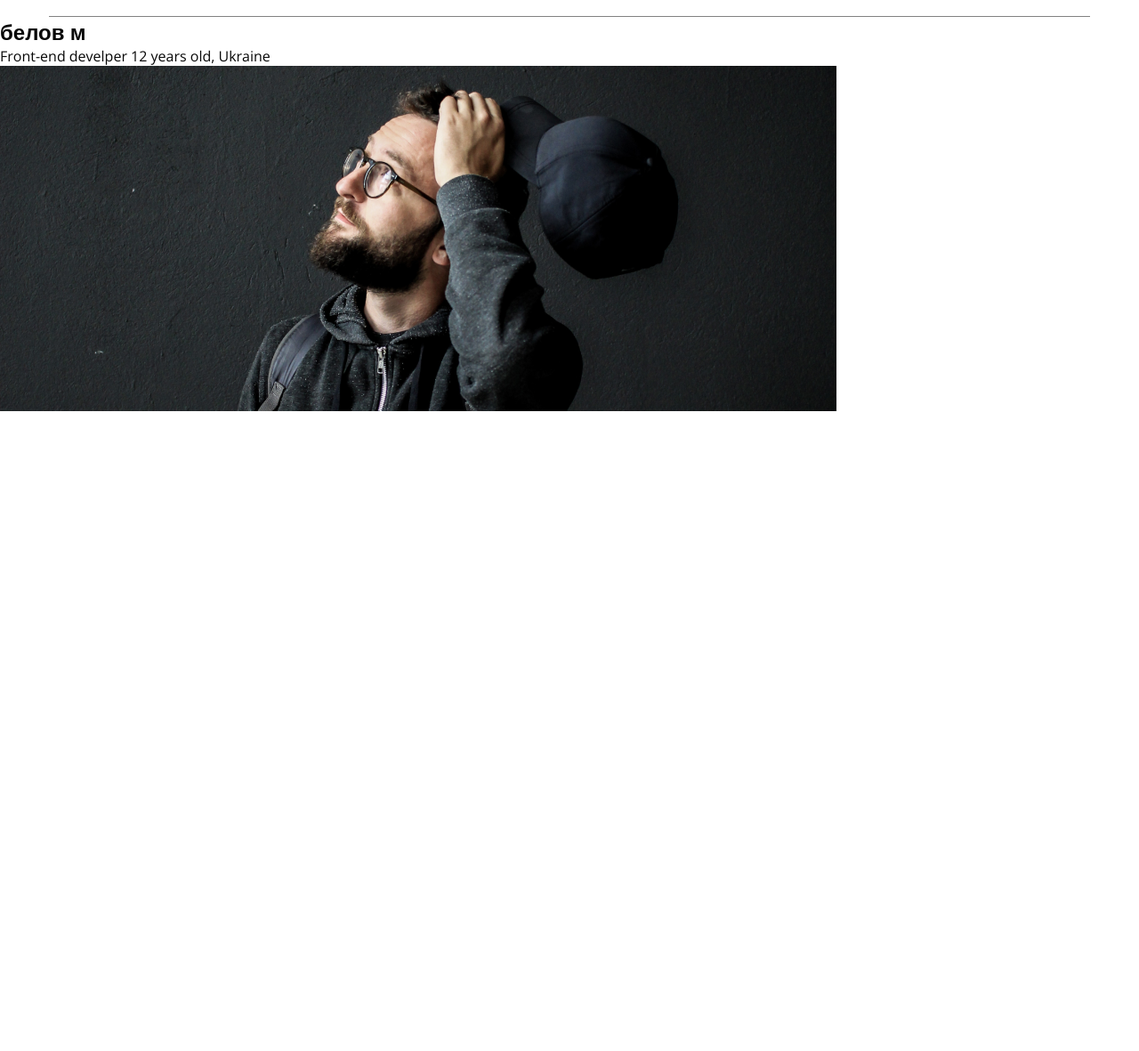
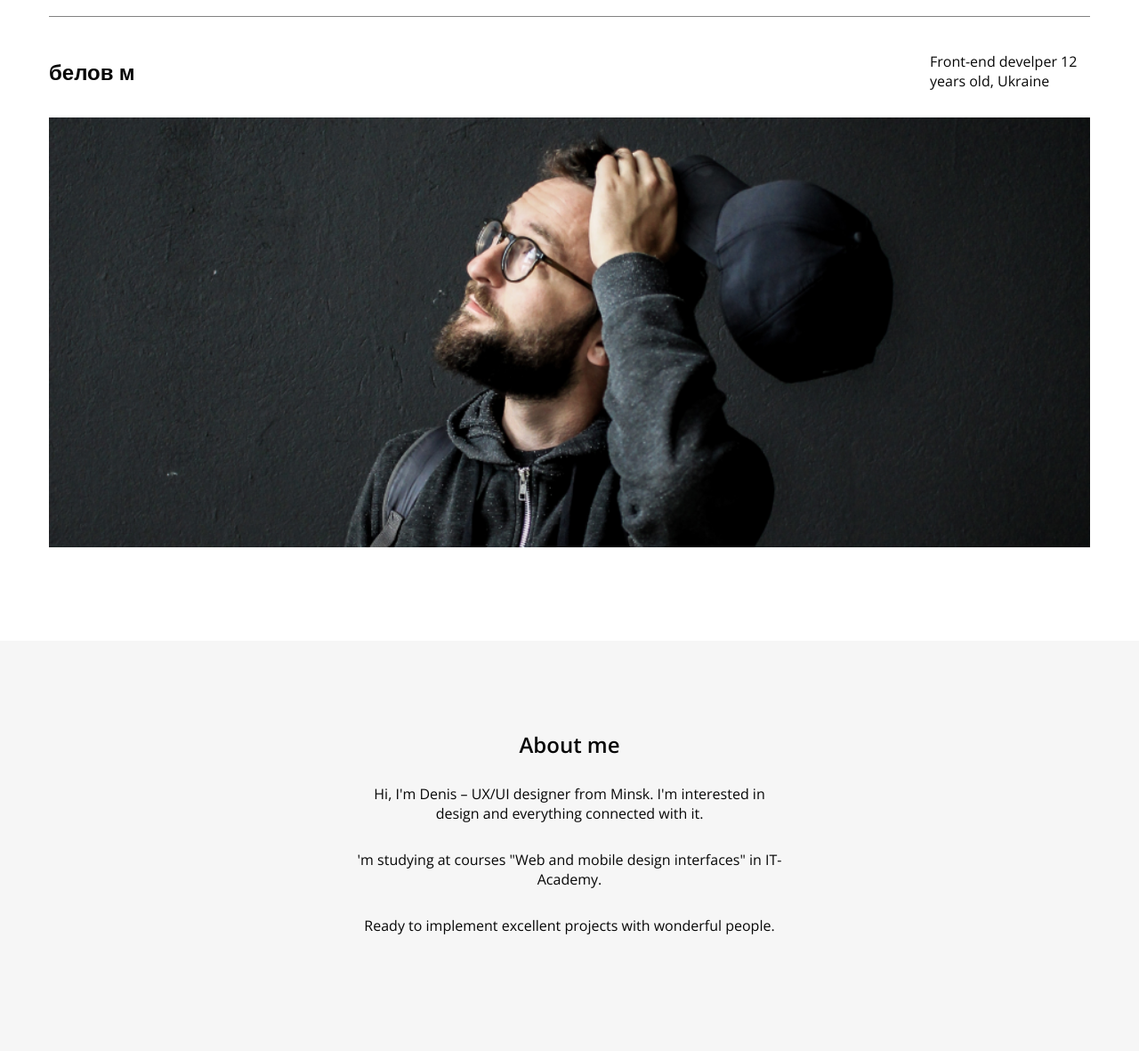
Before and after one commit to Myhailo11/portfolio, a plain HTML site: page index.html in a window 1280 px wide. Shown: the part 60-1241 px from the top of the page at 89% size. Before the commit the page ends 800 px from the top, so only its background shows below. Drawn offline with nearby package versions, Linux system fonts and the light colour scheme.

Commit message:
add section

```diff
--- a/index.html
+++ b/index.html
@@ -6,8 +6,9 @@
     <meta name="viewport" content="width=device-width, initial-scale=1.0" />
     <title>Document</title>
     <link rel="stylesheet" href="./style.css">
-    <link rel="preconnect" href="https://fonts.googleapis.com" />
-    <link rel="preconnect" href="https://fonts.gstatic.com" crossorigin />
+    <link rel="preconnect" href="https://fonts.googleapis.com">
+<link rel="preconnect" href="https://fonts.gstatic.com" crossorigin>
+<link href="https://fonts.googleapis.com/css2?family=Open+Sans:wght@400;600;700&display=swap" rel="stylesheet">
     <link
       href="https://fonts.googleapis.com/css2?family=Open+Sans&display=swap"
       rel="stylesheet"
@@ -29,12 +30,27 @@
     </header>
     <main>
         <section class="banner">
-            <div class="danner-info">
+          <div class="container">
+            <div class="banner-info">
                 <h1>белов м</h1>
                 <p> Front-end develper
                     12 years old, Ukraine</p>
             </div>
-         <img alt="banner" src="./img/BSPP2266.png"/>
+         <img class="banner-image" alt="banner" src="./img/BSPP2266.png"/>
+          </div>
+        </section>
+        <section class="about">
+          <div class="container">
+             <div class="about-inner">
+            <h1 class="title">About me</h1>
+            <div class="about-info">
+              <p>Hi, I'm Denis – UX/UI designer from Minsk. I'm interested in design and everything connected with it.</p>
+              <p>'m studying at courses "Web and mobile design interfaces" in IT-Academy.</p>
+              <P>Ready to implement excellent projects with wonderful people.</P>
+            </div>
+          </div>
+          </div>
+        </section>
     </main>
     <script src="./index.js">
     </script>
--- a/style.css
+++ b/style.css
@@ -27,13 +27,16 @@
     font-weight: 400;
     font-style: normal;
   }
-
   .container {
     max-width: 1200px;
     width: 100%;
     padding: 0 15px;
     margin: 0 auto;
   }
+   .about-inner{
+     display: flex;
+
+   }
 
   .header-list{
     display: flex;
@@ -47,3 +50,48 @@
   .header-list li:hover{
 color: #070707;
   }
+  .banner-info{
+    display: flex;
+    justify-content: space-between;
+    align-items: center;
+    padding: 39px 0 30px 0;
+
+  }
+   .banner{
+    padding-bottom: 100px;
+   }
+  .banner-info h1{
+    max-width: 100px;
+    font-weight: 700;
+  }
+  .banner-info p{
+    max-width: 180px;
+  }
+  .banner-image{
+    width: 100% ;
+  }
+  .about {
+    padding: 100px 0;
+  }
+  .about-inner{
+    display: flex;
+    max-width: 485px;
+    width: 100%;
+    flex-direction: column;
+   margin: 0 auto;
+  background-color:  #F6F6F6;
+  }
+  .about-info p{
+    padding-bottom:30px ;
+    text-align: center;
+
+  }
+  .about{
+    padding: 100px 0;
+    background-color:  #F6F6F6;
+  }
+  .title{
+    text-align: center;
+    font-weight: 600;
+    padding-bottom:28px ;
+  }
```
Also changed, not shown: img/Group.png (added), img/Vector (1).png (added), img/Vector (2).png (added), img/Vector.png (added).
